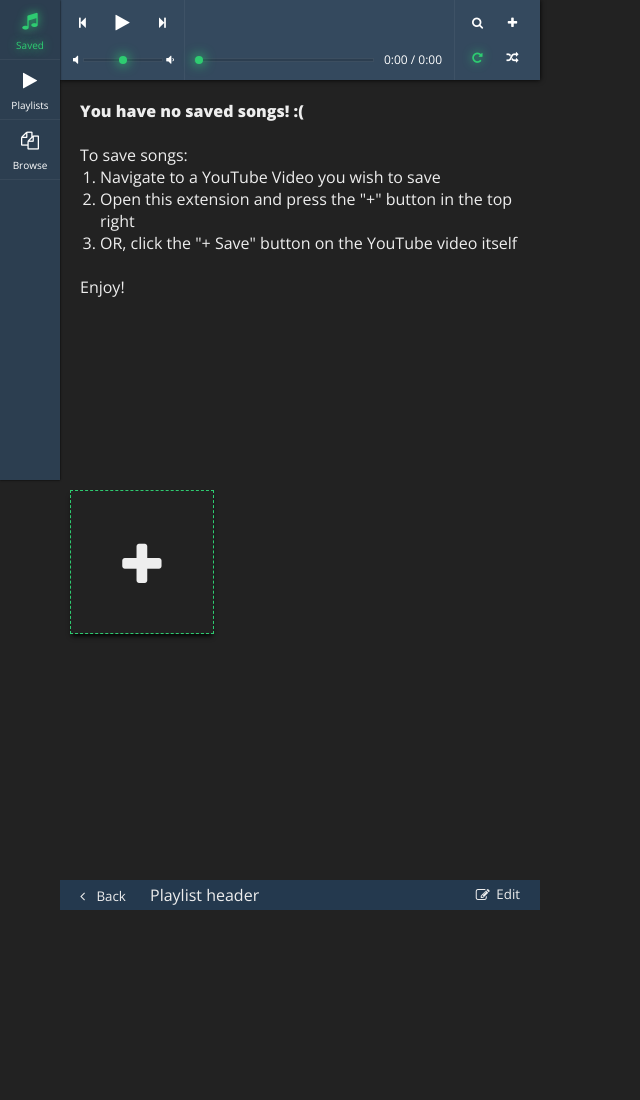
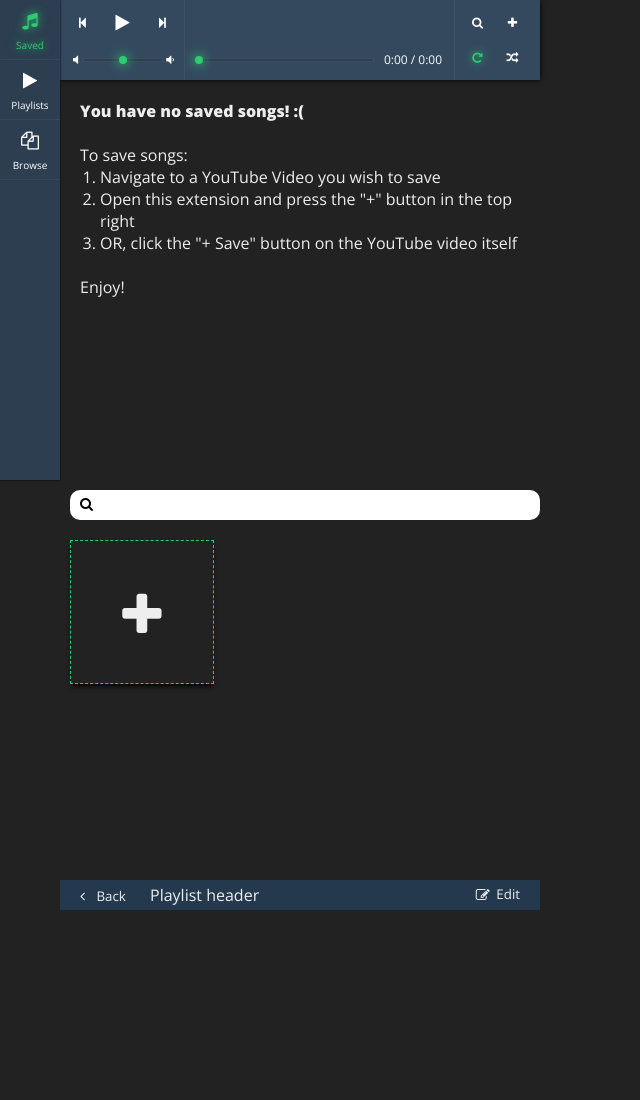
Before and after one commit to mashlol/PlayTube, a browser extension: page index.html in a window 1280 px wide. Shown: the top 1100 px of the page, without its empty margins (0-640 px from the left). Drawn offline with nearby package versions, Linux system fonts and the light colour scheme.

Commit message:
Add search for playlists

```diff
--- a/css/style.css
+++ b/css/style.css
@@ -690,3 +690,25 @@ input[type=range]::-webkit-slider-runnable-track {
     text-align: center;
     padding-top: 164px;
 }
+
+.playlist-list-search {
+    padding: 0px 0 20px 0;
+    position: relative;
+}
+
+.playlist-list-search input {
+    width: 100%;
+    height: 30px;
+    border-radius: 10px;
+    border: 0;
+    outline: none;
+    padding: 0 10px 0 30px;
+}
+
+.playlist-list-search i {
+    font-size: 14px;
+    position: absolute;
+    color: #000;
+    left: 10px;
+    top: 7px;
+}
--- a/index.html
+++ b/index.html
@@ -107,6 +107,10 @@
             </div>
             <div class="section playlists">
                 <div class="playlist-list">
+                    <div class="playlist-list-search">
+                        <i class="fa fa-search"></i>
+                        <input type="search" />
+                    </div>
                      <div class="playlist-button playlist-add">
                         <i class="fa fa-plus"></i>
                         <input class="new-playlist-name" type="name" />
--- a/js/browserActionScript.js
+++ b/js/browserActionScript.js
@@ -659,6 +659,23 @@ $(function() {
     event.stopPropagation();
   });
 
+  $(".playlist-list .playlist-list-search input").on("input", function() {
+    var query = $(this).val().toLowerCase();
+
+    var $siblings =
+        $(this).parent(".playlist-list-search").siblings(".playlist-button");
+
+    $siblings.each(function() {
+      var playlistName =
+          $(this).find(".playlist-button-title").text().toLowerCase();
+      if (playlistName.indexOf(query) == -1) {
+        $(this).hide();
+      } else {
+        $(this).show();
+      }
+    });
+  });
+
   $("body").on("click", function() {
     $(".playlist-button-options").removeClass("visible");
   });
```
